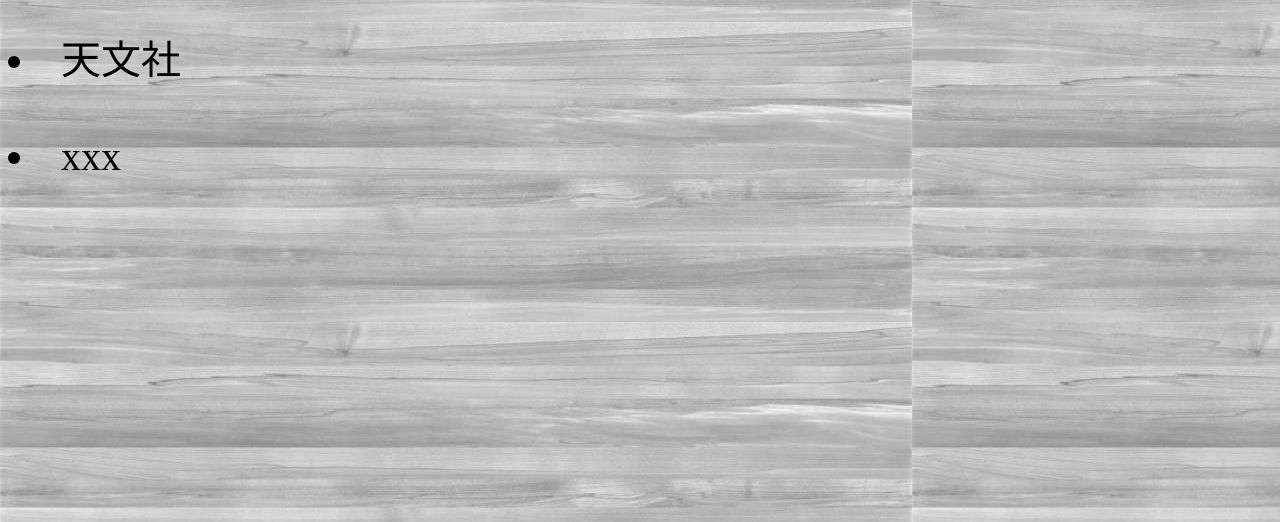
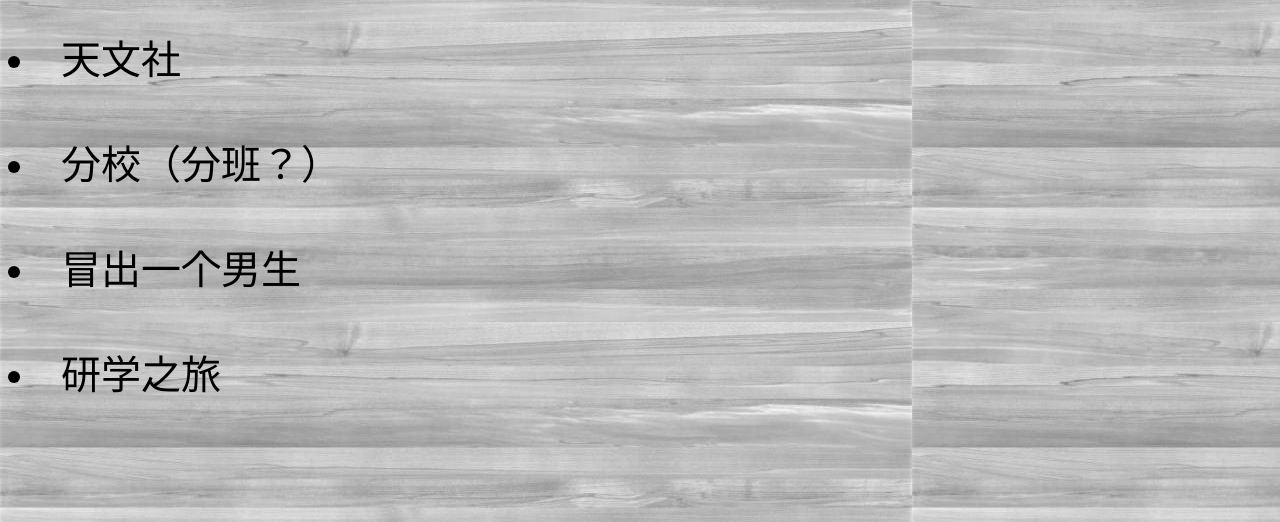
Before and after one commit to HMUNER/WT, a plain HTML site: page 高中历程.html in a window 1280 px wide. Shown: the part 278-800 px from the top of the page. Drawn offline with Linux system fonts and the light colour scheme.

Commit message:
Add files via upload

```diff
--- a/高中历程.html
+++ b/高中历程.html
@@ -35,8 +35,11 @@
 		<br />
 		<li>天文社</li>
 		<br />
-		<li>xxx</li>
-		<!--未定-->
+		<li>分校（分班？）</li>
+		<br />
+		<li>冒出一个男生</li>
+		<br />
+		<li>研学之旅</li>
 	</weather>
 	</king>
 
```
